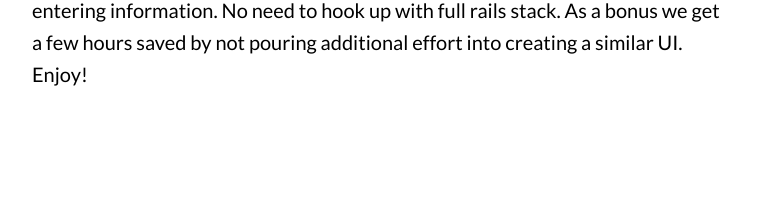
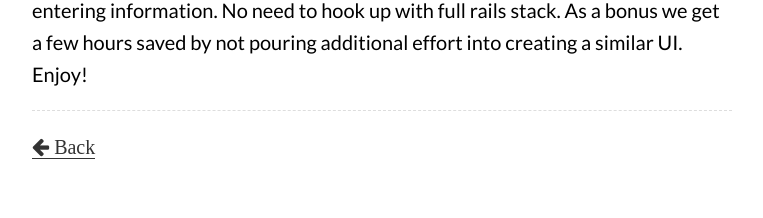
Before and after one commit to ArturMinnullin/arturminnullin.github.io, a Jekyll site: the page built from _posts/2015-09-25-the-friendly-union-of-rails-base-api-and-active-admin.markdown, in a window 1280 px wide. Shown: the part 2076-2294 px from the top of the page, without its empty margins (258-1021 px from the left). Built offline with Jekyll 4.4.1, drawn with Linux system fonts in a browser that asks for light colours; nearby versions of some CDN libraries; Markdown is read by kramdown in place of the engine named in the settings; before the commit the page ends 2226 px from its top, so only the background shows below that.

Commit message:
Add back button

```diff
--- a/_layouts/post.html
+++ b/_layouts/post.html
@@ -10,4 +10,7 @@ layout: default
   <article class="post-content">
     {{ content }}
   </article>
+  <a href="/" class="back-link">
+    <i class="fa fa-arrow-left"> Back</i>
+  </a>
 </div>
--- a/_sass/modules/_post.scss
+++ b/_sass/modules/_post.scss
@@ -1,3 +1,7 @@
+.post {
+  margin-bottom: 3em;
+}
+
 .post-header {
   h2 {
     line-height: 1.2em;
@@ -9,7 +13,9 @@
 }
 
 .post-content {
-  margin-bottom: 3em;
+  border-bottom: 1px dashed $code-border-color;
+  padding-bottom: 1em;
+  margin-bottom: 1em;
   line-height: 1.6em;
 
   ol, ul {
@@ -26,6 +32,10 @@
   }
 }
 
+.back-link {
+
+}
+
 :not(pre) > code {
   line-height: .9em;
   background-color: $code-background;
```
